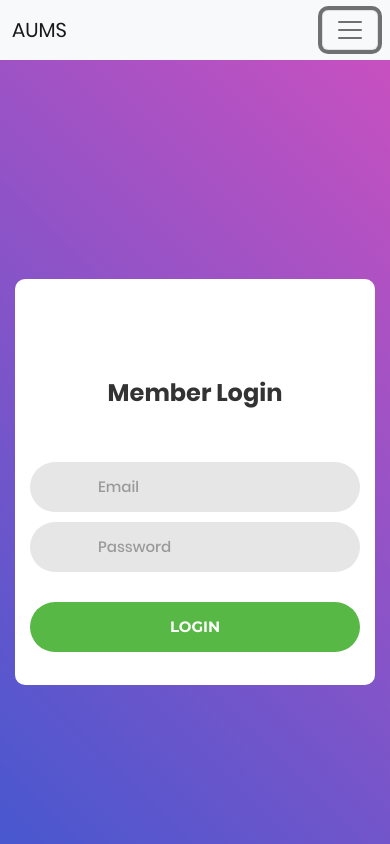
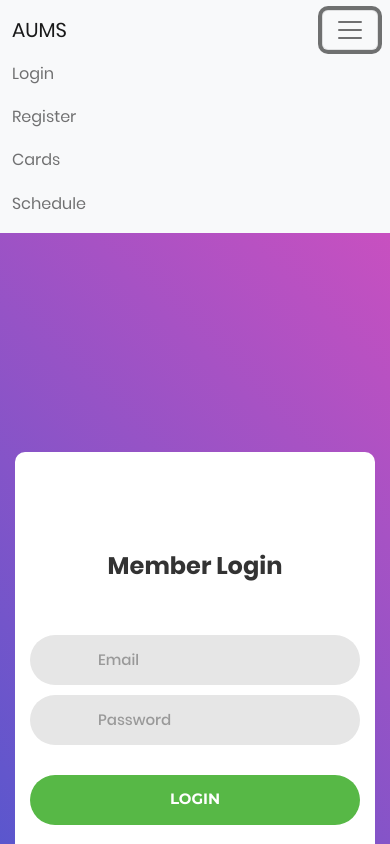
Before and after one commit to 2022-2023-nappali-vizsgaremek/AUMS, a Vue app in the folder frontend/: page / in a window 390 px wide. Both pictures are taken after a click on the button 350 px from the left and 30 px from the top of the page. Shown: the top 844 px of the page. Built offline with nearby package versions, Linux system fonts and the light colour scheme.

Commit message:
navbar button fix

```diff
--- a/frontend/src/components/Navigation.vue
+++ b/frontend/src/components/Navigation.vue
@@ -1,17 +1,17 @@
 <template>
-    <nav class="navbar navbar-expand-lg navbar-light bg-light">
+<nav class="navbar navbar-expand-lg navbar-light bg-light">
         <div class="container-fluid">
             <a class="navbar-brand" href="/login">AUMS</a>
-            <button class="navbar-toggler" type="button" data-toggle="collapse" data-target="#navbarNavAltMarkup" aria-controls="navbarNavAltMarkup" aria-expanded="false" aria-label="Toggle navigation">
+            <button type="button" class="navbar-toggler" data-bs-toggle="collapse" data-bs-target="#navbarCollapse">
                 <span class="navbar-toggler-icon"></span>
             </button>
-            <div class="collapse navbar-collapse" id="navbarNavAltMarkup">
+            <div class="collapse navbar-collapse" id="navbarCollapse">
                 <div class="navbar-nav">
-                    <router-link class="nav-link" to="/login" :class="{ 'router-link-active': $route.path === '/login' }">Login</router-link>
-                    <router-link class="nav-link" to="/register" :class="{ 'router-link-active': $route.path === '/register' }">Register</router-link>
-                    <router-link class="nav-link" to="/cards" :class="{ 'router-link-active': $route.path === '/cards' }">Cards</router-link>
-                    <router-link class="nav-link" to="/schedule" :class="{ 'router-link-active': $route.path === '/schedule' }">Schedule</router-link>
-                </div>
+            <router-link class="nav-link" to="/login" :class="{ 'router-link-active': this.$route.path === '/login' } "><span data-bs-target="#navbarCollapse.show" data-bs-toggle="collapse">Login</span></router-link>
+            <router-link class="nav-link" to="/register" :class="{ 'router-link-active': this.$route.path === '/register' }"><span data-bs-target="#navbarCollapse.show" data-bs-toggle="collapse">Register</span></router-link>
+            <router-link class="nav-link" to="/cards" :class="{ 'router-link-active': this.$route.path === '/cards' }"><span data-bs-target="#navbarCollapse.show" data-bs-toggle="collapse">Cards</span></router-link>
+            <router-link class="nav-link" to="/schedule" :class="{ 'router-link-active': this.$route.path === '/schedule' }"><span data-bs-target="#navbarCollapse.show" data-bs-toggle="collapse">Schedule</span></router-link>
+            </div>
             </div>
         </div>
     </nav>
```
Also changed, not shown: frontend/src/main.js (+1 -6 lines).
